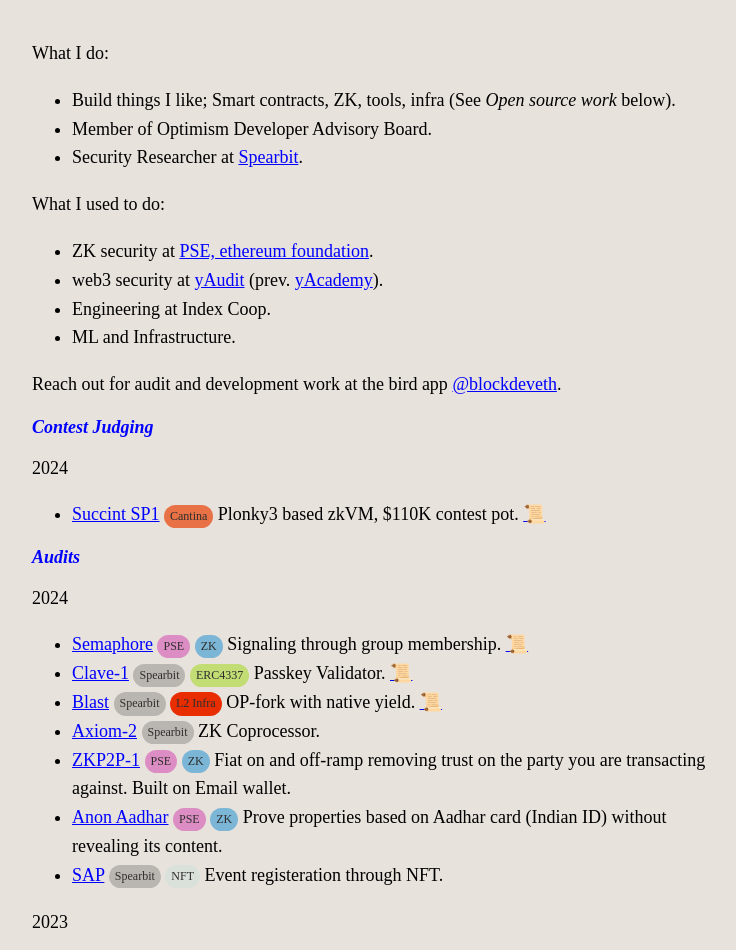
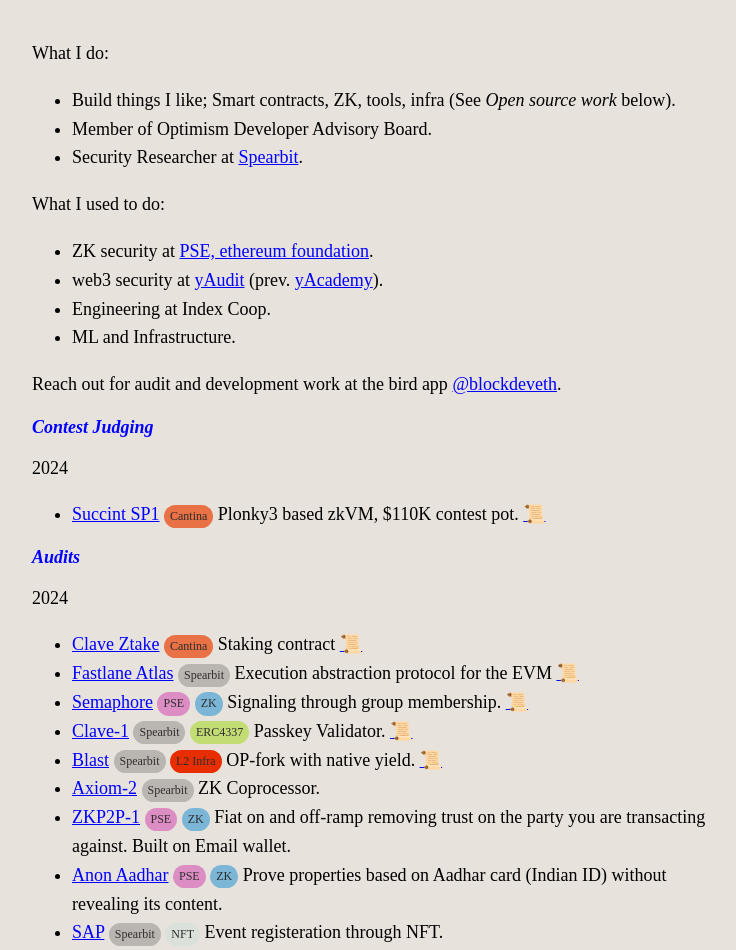
Before and after one commit to 0xbok/0xbok.github.io, a plain HTML site: page index.html in a window 1280 px wide. Shown: the part 147-1097 px from the top of the page, without its empty margins (258-994 px from the left). Drawn offline with Linux system fonts and the light colour scheme.

Commit message:
fastlane

```diff
--- a/index.html
+++ b/index.html
@@ -77,6 +77,8 @@
     <div>
      2024
      <ul>
+      <li><a href="https://www.fastlane.xyz/">Clave Ztake</a> <span class="cantina">Cantina</span> Staking contract <a href="https://cantina.xyz/portfolio/6563a8d7-2cbb-4cb1-8e88-78b71c045431">📜</a>
+      <li><a href="https://www.fastlane.xyz/">Fastlane Atlas</a> <span class="spear">Spearbit</span> Execution abstraction protocol for the EVM <a href="https://github.com/spearbit/portfolio/blob/master/pdfs/Fastlane-Spearbit-Security-Review-April-2024.pdf">📜</a>
       <li><a href="https://semaphore.pse.dev/">Semaphore</a> <span class="pse">PSE</span> <span class="zk">ZK</span> Signaling through group membership. <a href="https://github.com/semaphore-protocol/semaphore/blob/main/apps/website/public/Semaphore_4.0.0_Audit.pdf">📜</a>
       <li><a href="https://www.getclave.io/">Clave-1</a> <span class="spear">Spearbit</span> <span class="erc4337">ERC4337</span> Passkey Validator. <a href="https://github.com/getclave/clave-contracts/blob/master/audits/cantina_audit_240320.pdf">📜</a>
       <li><a href="https://blast.io/">Blast</a> <span class="spear">Spearbit</span> <span class="l2infra">L2 Infra</span> OP-fork with native yield. <a href="https://github.com/spearbit/portfolio/blob/master/pdfs/report-blast-node-review-draft.pdf">📜</a>
```
